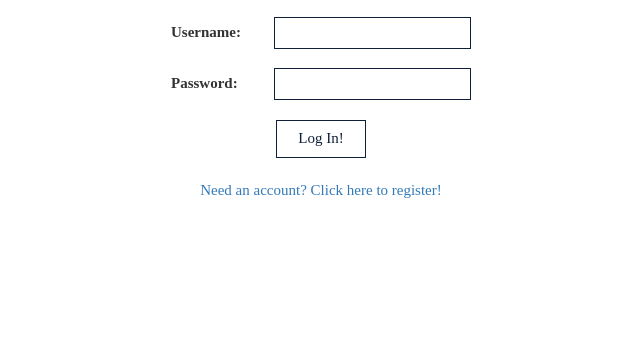
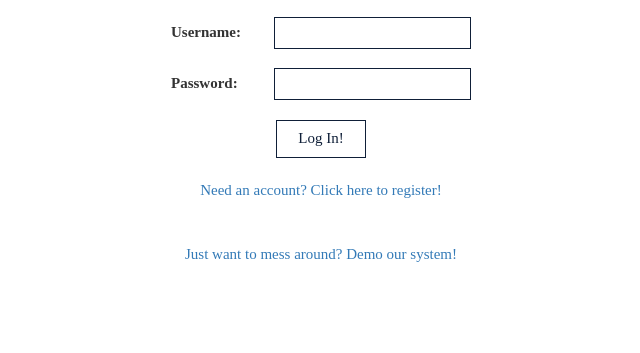
Before and after one commit to bhairavmehta95/Project-Chronicle, a Django app: page /login/ in a window 1280 px wide. Shown: the part 193-546 px from the top of the page, without its empty margins (319-959 px from the left). Run offline with Django 3.2, Linux system fonts and the light colour scheme; some libraries are stand-ins or nearby versions.

Commit message:
adding demo page

```diff
--- a/gettingstarted/urls.py
+++ b/gettingstarted/urls.py
@@ -19,6 +19,7 @@ urlpatterns = [
     url(r'^classes/$', speech.views.class_page, name='class_page'),
     url(r'^speech/$', speech.views.speech, name='speech'),
     url(r'^logout/$', speech.views.logout_user, name='logout_user'),
+    url(r'^demo/$', speech.views.demo, name='demo'),
     # url(r'^teacher/$', speech.views.login_teacher, name='login_teacher'),
     # url(r'^teacher/signup/', speech.views.signup_teacher, name='signup_teacher'),
     url(r'^(\d+)/$', speech.views.topic_page, name='topic_page'),
--- a/speech/templates/login.html
+++ b/speech/templates/login.html
@@ -46,7 +46,10 @@
 
             <input type="submit" class="submitButton" value="Log In!" />
             <br> <br>
-            <a class="registerLink" href="/signup"> Need an account? Click here to register!</a>
+            <a class="registerLink" href="/signup"> Need an account? Click here to register!</a> <br><br><br>
+
+            <a class="registerLink" href="/demo"> Just want to mess around? Demo our system!</a>
+
         </form>
     </div>
 </body>
--- a/speech/views.py
+++ b/speech/views.py
@@ -21,6 +21,22 @@ import random
 
 def landing(request):
     return render(request, 'landing.html')
+
+# loads the demo
+def demo(request):
+    if request.user.is_authenticated():
+        return HttpResponseRedirect('/classes')
+
+    username = 'DEMOUSER'
+    password = 'USER$PASSWORD'
+    user = authenticate(username=username, password=password)
+
+    if user != None:
+        login(request, user)
+        return HttpResponseRedirect('/classes')
+
+    return HttpResponseRedirect('/login')
+
 
 # Create your views here.
 def login_user(request):
```
